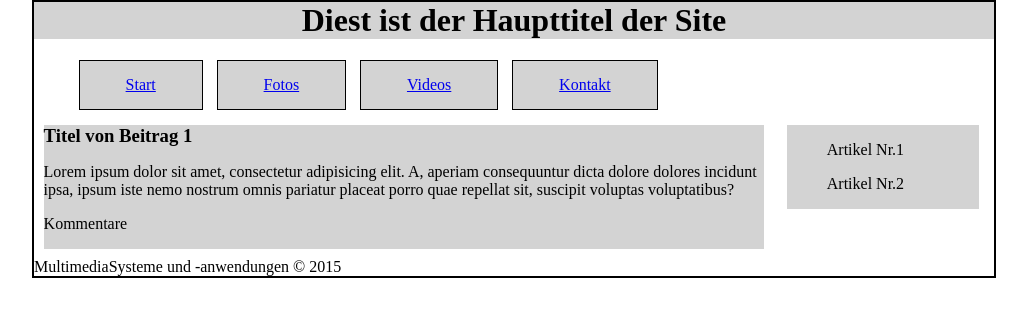
After one commit to jonnycut/FSBwIT2015, a PHP site: the page made by MultiMedia/Box_Umbau_Übung/Umbau_übung.html in a window 1280 px wide. The commit adds this page. Shown: the top 317 px of the page, without its empty margins (126-1153 px from the left). Run offline with PHP 8.4, Linux system fonts and the light colour scheme.

Commit message:
MultiMedia und Scripting übungen. ToDo: Website @MM Ausgabe @Scripting

```diff
--- /dev/null
+++ b/MultiMedia/Box_Umbau_Übung/Umbau_übung.html
@@ -0,0 +1,47 @@
+<!DOCTYPE html>
+<html>
+<head>
+   <meta charset="utf-8">
+    <title>Dies ist die erste Übung!</title>
+    <link rel="stylesheet" type="text/css" href="umbau.css" >
+</head>
+<body>
+    <header>
+
+        <h1>Diest ist der Haupttitel der Site</h1>
+
+    </header>
+
+    <nav>
+        <ul>
+            <li><a href="#">Start</a></li>
+
+            <li><a href="#">Fotos</a></li>
+            <li><a href="#">Videos</a></li>
+            <li><a href="#"> Kontakt</a></li>
+        </ul>
+
+    </nav>
+    <section>
+        <article>
+            <header>
+                <h1 id="titel">Titel von Beitrag 1</h1>
+            </header>
+            <p id="test1">Lorem ipsum dolor sit amet, consectetur adipisicing elit. A, aperiam consequuntur dicta dolore dolores incidunt ipsa, ipsum iste nemo nostrum omnis pariatur placeat porro quae repellat sit, suscipit voluptas voluptatibus?</p>
+            <p id="test2"></p>
+            <footer>
+                <p>Kommentare</p>
+
+            </footer>
+        </article>
+    </section>
+    <aside>
+        <blockquote>Artikel Nr.1</blockquote>
+        <blockquote>Artikel Nr.2</blockquote>
+    </aside>
+    <footer>
+        MultimediaSysteme und -anwendungen &copy; 2015
+    </footer>
+</body>
+
+</html>
--- /dev/null
+++ b/MultiMedia/Box_Umbau_Übung/umbau.css
@@ -0,0 +1,50 @@
+body{
+    height: 50%;
+    width: 75%;
+    margin: 0px auto auto auto;
+    border: solid 2px;
+}
+
+li{
+    list-style: none;
+    border: solid 1px;
+    float: left;
+
+    margin: 0.5%;
+    margin-right: 1%;
+    padding-top: 1.67%;
+    padding-left: 5%;
+    padding-right: 5%;
+    padding-bottom: 1.67%;
+    background-color: lightgrey;
+
+}
+section{
+    display: inline-block;
+    background-color: lightgray;
+    clear: both;
+    width: 75%;
+    margin: 1%;
+}
+aside{
+    background-color: lightgray;
+    display: inline-block;
+    margin: 1%;
+    width: 20%;
+    vertical-align: top;
+
+}
+
+header > h1{
+    background-color: lightgray;
+    text-align: center;
+    margin-top: 0px;
+    margin-bottom: 0;
+
+}
+article > header > h1{
+
+    clear: both;
+    text-align: left;
+
+}
```
Also changed, not shown: MultiMedia/maßeinheiten.css (+13 -8 lines), Scripting/php/Array.php (added, +43 -0 lines), Scripting/php/index.php (added, +59 -0 lines), MultiMedia/maßeinheiten_Anordnung_von_Elementen.html (renamed from MultiMedia/maßeinheiten.html), Scripting/html-uebungen/0710_15.html (renamed from Scripting/0710_15.html), Scripting/html-uebungen/Listen.html (renamed from Scripting/Listen.html), Scripting/html-uebungen/Penguins.jpg (renamed from Scripting/Penguins.jpg), Scripting/html-uebungen/PlanetenSystem.html (renamed from Scripting/PlanetenSystem.html), Scripting/html-uebungen/Tabelle_2110.html (renamed from Scripting/Tabelle_2110.html), Scripting/html-uebungen/tabellen.html (renamed from Scripting/tabellen.html).
